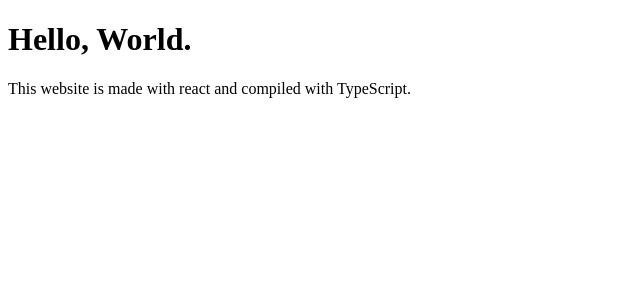
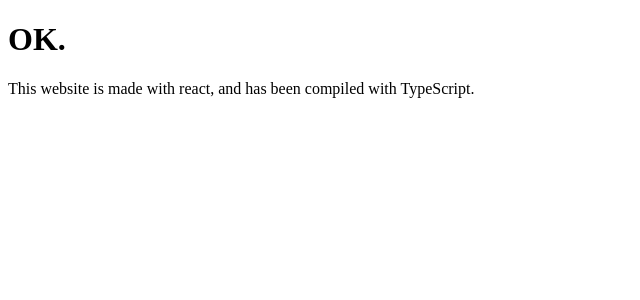
Before and after one commit to FredrikAugust/typescript-react-boilerplate, a React app: page / in a window 1280 px wide. Shown: the top 300 px of the page, without its empty margins (0-640 px from the left). Built offline with nearby package versions, Linux system fonts and the light colour scheme.

Commit message:
Change to dev build of react, remove dev-server

```diff
--- a/index.html
+++ b/index.html
@@ -12,7 +12,7 @@
   <div id="root"></div>
 
   <!-- Deps -->
-  <script src="./node_modules/react/umd/react.production.min.js"></script>
+  <script src="./node_modules/react/umd/react.development.js"></script>
   <script src="./node_modules/react-dom/umd/react-dom.development.js"></script>
 
   <!-- Script -->
--- a/package.json
+++ b/package.json
@@ -18,10 +18,9 @@
     "source-map-loader": "^0.2.3",
     "tslint": "^5.9.1",
     "typescript": "^2.7.1",
-    "webpack": "^3.10.0",
-    "webpack-dev-server": "^2.11.1"
+    "webpack": "^3.10.0"
   },
   "scripts": {
-    "start": "./node_modules/.bin/webpack-dev-server"
+    "start": "webpack --watch"
   }
 }
--- a/src/components/App.tsx
+++ b/src/components/App.tsx
@@ -9,8 +9,8 @@
   render() {
     return (
       <div>
-        <h1>Hello, World.</h1>
-        <p>This website is made with { this.props.framework } and compiled with { this.props.compiler }.</p>
+        <h1>OK.</h1>
+        <p>This website is made with { this.props.framework }, and has been compiled with { this.props.compiler }.</p>
       </div>
     );
   }
```
